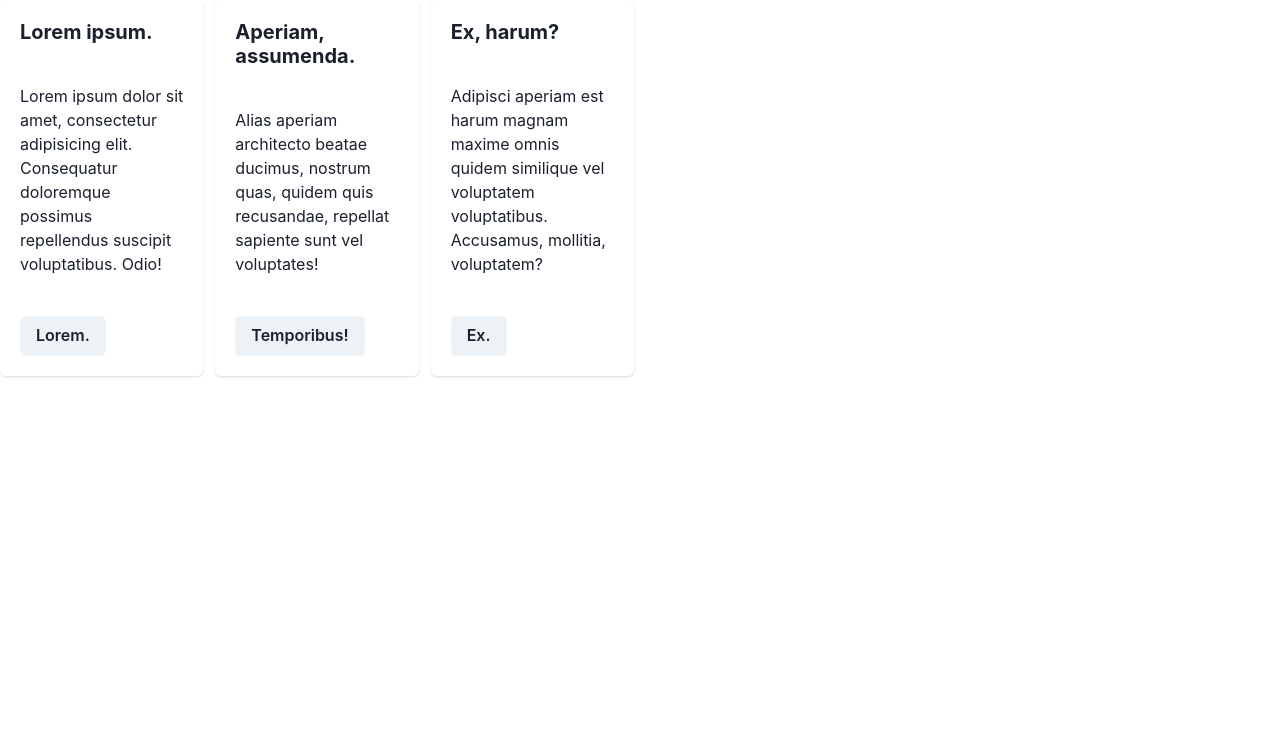
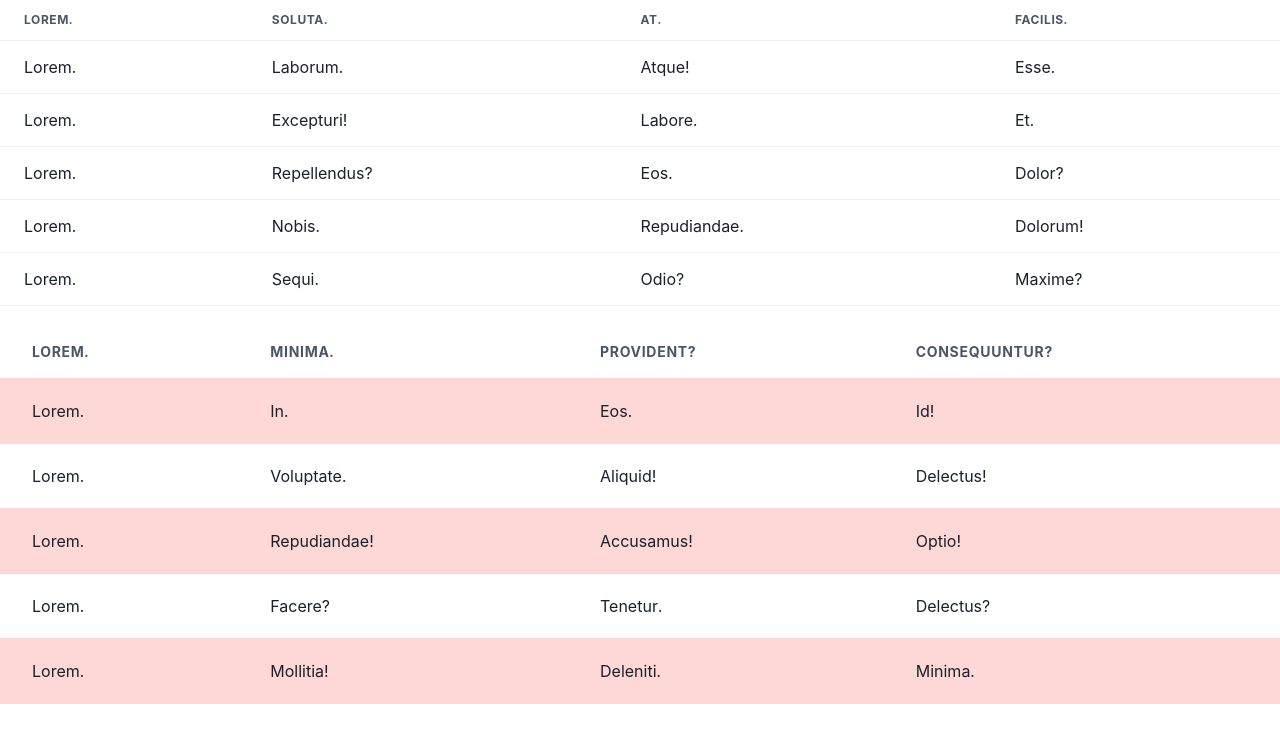
Before and after one commit to amz940/react20231031, a React (Create React App) app: page / in a window 1280 px wide. Shown: the top 742 px of the page. Built offline with nearby package versions, Linux system fonts and the light colour scheme.

Commit message:
코드를 활용해 간단하게 테이블 만드는 방법

```diff
--- a/src/App.js
+++ b/src/App.js
@@ -1,56 +1,108 @@
 import {
-  Button,
-  Card,
-  CardBody,
-  CardFooter,
-  CardHeader,
-  Flex,
-  Heading,
+  Box,
   SimpleGrid,
+  Table,
+  Tbody,
+  Td,
+  Th,
+  Thead,
+  Tr,
 } from "@chakra-ui/react";
 
 function App() {
   return (
     <>
-      <SimpleGrid gap={3} columns={{ base: 1, md: 3, xl: 6, "2xl": 8 }}>
-        {/*Card*3>CardHeader>Heading[size="md"]>lorem2^^CardBody>lorem15^CardFooter>Button>lorem1*/}
-        <Card>
-          <CardHeader>
-            <Heading size="md">Lorem ipsum.</Heading>
-          </CardHeader>
-          <CardBody>
-            Lorem ipsum dolor sit amet, consectetur adipisicing elit.
-            Consequatur doloremque possimus repellendus suscipit voluptatibus.
-            Odio!
-          </CardBody>
-          <CardFooter>
-            <Button>Lorem.</Button>
-          </CardFooter>
-        </Card>
-        <Card>
-          <CardHeader>
-            <Heading size="md">Aperiam, assumenda.</Heading>
-          </CardHeader>
-          <CardBody>
-            Alias aperiam architecto beatae ducimus, nostrum quas, quidem quis
-            recusandae, repellat sapiente sunt vel voluptates!
-          </CardBody>
-          <CardFooter>
-            <Button>Temporibus!</Button>
-          </CardFooter>
-        </Card>
-        <Card>
-          <CardHeader>
-            <Heading size="md">Ex, harum?</Heading>
-          </CardHeader>
-          <CardBody>
-            Adipisci aperiam est harum magnam maxime omnis quidem similique vel
-            voluptatem voluptatibus. Accusamus, mollitia, voluptatem?
-          </CardBody>
-          <CardFooter>
-            <Button>Ex.</Button>
-          </CardFooter>
-        </Card>
+      <SimpleGrid columns={1} gap={5}>
+        <Box>
+          {/*Table>Thead>Tr>Th*4>lorem1^^^Tbody>Tr*5>Td*4>lorem1*/}
+          <Table>
+            <Thead>
+              <Tr>
+                <Th>Lorem.</Th>
+                <Th>Soluta.</Th>
+                <Th>At.</Th>
+                <Th>Facilis.</Th>
+              </Tr>
+            </Thead>
+            <Tbody>
+              <Tr>
+                <Td>Lorem.</Td>
+                <Td>Laborum.</Td>
+                <Td>Atque!</Td>
+                <Td>Esse.</Td>
+              </Tr>
+              <Tr>
+                <Td>Lorem.</Td>
+                <Td>Excepturi!</Td>
+                <Td>Labore.</Td>
+                <Td>Et.</Td>
+              </Tr>
+              <Tr>
+                <Td>Lorem.</Td>
+                <Td>Repellendus?</Td>
+                <Td>Eos.</Td>
+                <Td>Dolor?</Td>
+              </Tr>
+              <Tr>
+                <Td>Lorem.</Td>
+                <Td>Nobis.</Td>
+                <Td>Repudiandae.</Td>
+                <Td>Dolorum!</Td>
+              </Tr>
+              <Tr>
+                <Td>Lorem.</Td>
+                <Td>Sequi.</Td>
+                <Td>Odio?</Td>
+                <Td>Maxime?</Td>
+              </Tr>
+            </Tbody>
+          </Table>
+        </Box>
+        {/*Box>Table[variant=striped]>Thead>Tr>Th*4>lorem1^^^Tbody>Tr*5>Td*4>lorem1*/}
+        <Box>
+          <Table variant="striped" colorScheme="red" size="lg">
+            <Thead>
+              <Tr>
+                <Th>Lorem.</Th>
+                <Th>Minima.</Th>
+                <Th>Provident?</Th>
+                <Th>Consequuntur?</Th>
+              </Tr>
+            </Thead>
+            <Tbody>
+              <Tr>
+                <Td>Lorem.</Td>
+                <Td>In.</Td>
+                <Td>Eos.</Td>
+                <Td>Id!</Td>
+              </Tr>
+              <Tr>
+                <Td>Lorem.</Td>
+                <Td>Voluptate.</Td>
+                <Td>Aliquid!</Td>
+                <Td>Delectus!</Td>
+              </Tr>
+              <Tr>
+                <Td>Lorem.</Td>
+                <Td>Repudiandae!</Td>
+                <Td>Accusamus!</Td>
+                <Td>Optio!</Td>
+              </Tr>
+              <Tr>
+                <Td>Lorem.</Td>
+                <Td>Facere?</Td>
+                <Td>Tenetur.</Td>
+                <Td>Delectus?</Td>
+              </Tr>
+              <Tr>
+                <Td>Lorem.</Td>
+                <Td>Mollitia!</Td>
+                <Td>Deleniti.</Td>
+                <Td>Minima.</Td>
+              </Tr>
+            </Tbody>
+          </Table>
+        </Box>
       </SimpleGrid>
     </>
   );
```
